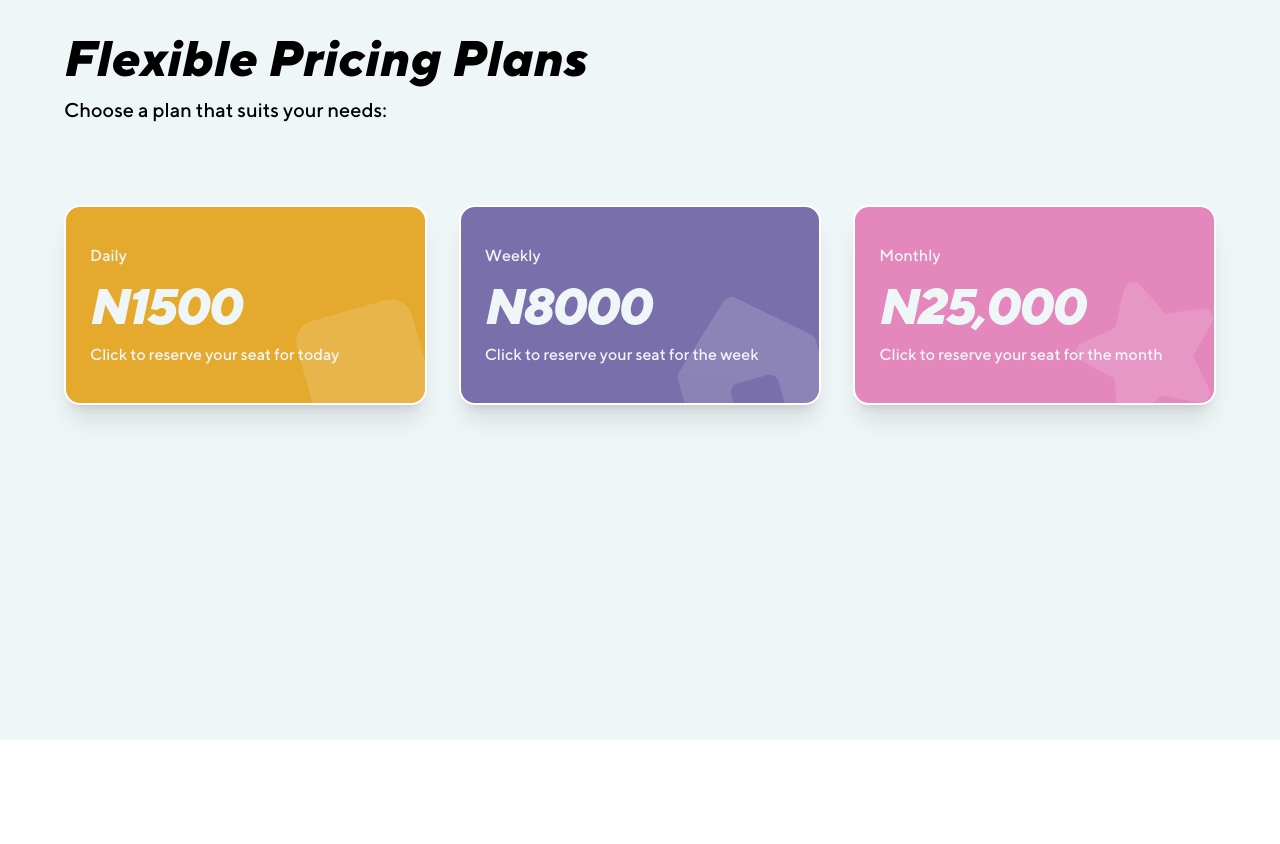
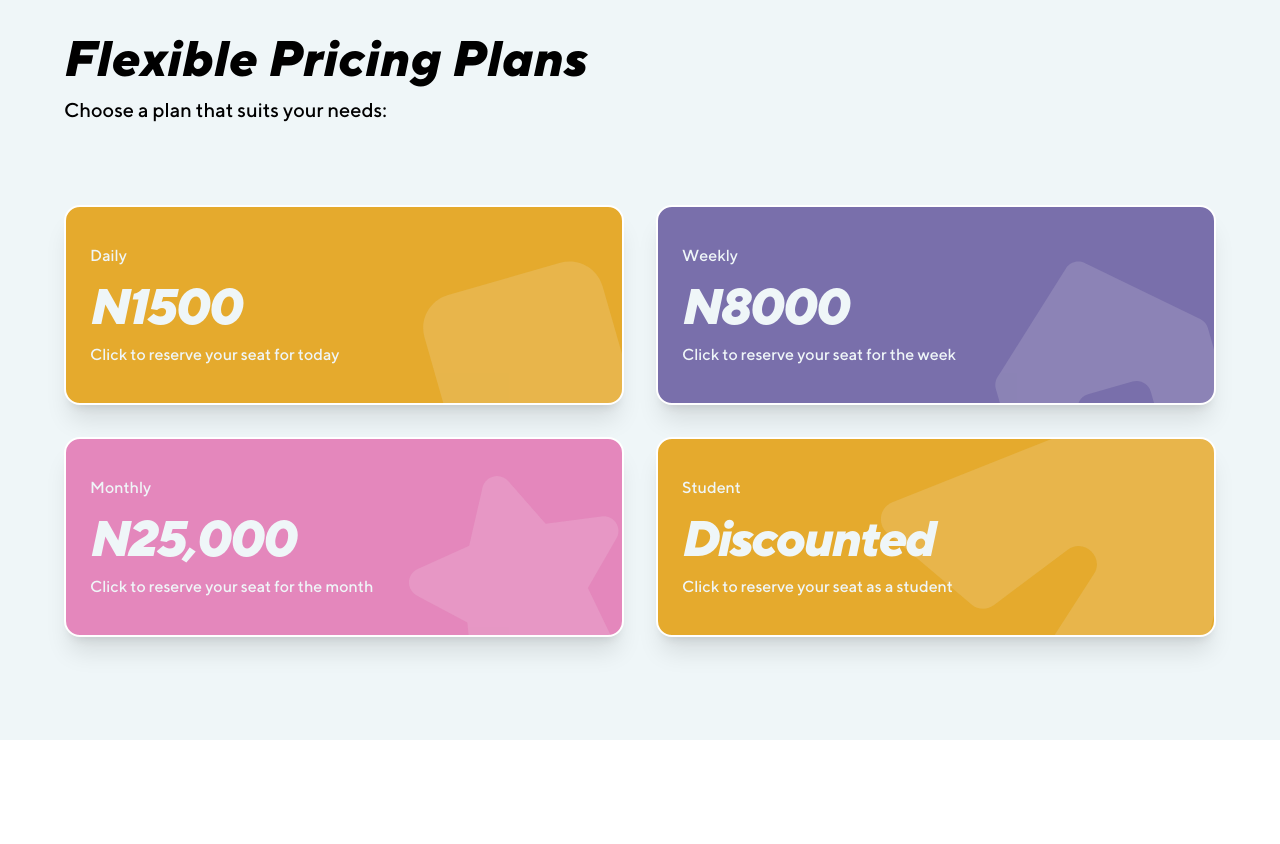
Before and after one commit to Mayorkun27/buggyhub, a plain HTML site: page index.html in a window 1280 px wide. Shown: the part 1660-2504 px from the top of the page. Drawn offline with nearby package versions, Linux system fonts and the light colour scheme.

Commit message:
Implented tailwind cli

```diff
--- a/index.html
+++ b/index.html
@@ -3,8 +3,7 @@
 <head>
   <meta charset="UTF-8">
   <meta name="viewport" content="width=device-width, initial-scale=1.0">
-  <script src="https://cdn.tailwindcss.com"></script>
-  <link rel="stylesheet" href="style.css">
+  <link rel="stylesheet" href="main.css">
   <script>
     tailwind.config = {
       theme: {
@@ -128,14 +127,14 @@
   </section>
 
    <!-- Pricing -->
-  <section class="md:py-20 py-16 lg:h-screen" id="pricing">
+  <section class="md:py-20 py-16 lg:min-h-screen" id="pricing">
     <div class="made-container">
       <div class="md:pb-10 pb-6">
         <h1 class="md:text-[50px] text-[30px]">Flexible Pricing Plans</h1>
         <p class="text-[20px] pb-10">Choose a plan that suits your needs:</p>
       </div>
-      <div class="grid grid-cols-6 items-start justify-between gap-8 text-[#eff6f8]">
-        <div class="group relative overflow-hidden z-1 lg:col-span-2 md:col-span-3 col-span-6 bg-[#e5aa2d] hover:scale-105 transition-all rounded-2xl border-2 border-white shadow-xl flex items-center p-6 h-[200px]">
+      <div class="grid grid-cols-8 items-start justify-between gap-8 text-[#eff6f8]">
+        <div class="group relative overflow-hidden z-1 lg:col-span-4 md:col-span-4 col-span-8 bg-[#e5aa2d] hover:scale-105 transition-all rounded-2xl border-2 border-white shadow-xl flex items-center p-6 h-[200px]">
           <svg version="1.1" xmlns="http://www.w3.org/2000/svg" xmlns:xlink="http://www.w3.org/1999/xlink" x="0px" y="0px" width="200px" height="200px" viewBox="0 0 739.02 739.02" class="absolute right-0 -bottom-1/3 group-hover:scale-150 transistion-all duration-300 w-1/3 -rotate-[16deg] opacity-15" style="overflow:visible;enable-background:new 0 0 739.02 739.02;" xml:space="preserve">
             <defs></defs>
             <path class="st0" d="M602.02,739.02H137c-75.66,0-137-61.34-137-137V137C0,61.34,61.34,0,137,0h465.02c75.66,0,137,61.34,137,137
@@ -147,7 +146,7 @@
             <p class="md:text-base text-sm -leading-0.5">Click to reserve your seat for today</p>
           </div>
         </div>
-        <div class="group relative overflow-hidden z-1 lg:col-span-2 md:col-span-3 col-span-6 bg-[#796fab] hover:scale-105 transition-all  rounded-2xl border-2 border-white shadow-xl flex items-center p-6 h-[200px]">
+        <div class="group relative overflow-hidden z-1 lg:col-span-4 md:col-span-4 col-span-8 bg-[#796fab] hover:scale-105 transition-all  rounded-2xl border-2 border-white shadow-xl flex items-center p-6 h-[200px]">
           <svg version="1.1" xmlns="http://www.w3.org/2000/svg" xmlns:xlink="http://www.w3.org/1999/xlink" x="0px" y="0px" width="210px" height="210px" viewBox="0 0 634.84 604.3" class="absolute right-0 -bottom-1/3 group-hover:scale-150 transistion-all duration-300 w-2/5 -rotate-[16deg] opacity-15" style="overflow:visible;enable-background:new 0 0 634.84 604.3;" xml:space="preserve">
             <defs></defs>
             <path class="st0" d="M634.84,288.82V562c0,23.36-18.94,42.3-42.3,42.3H468.59c-23.36,0-42.3-18.94-42.3-42.3V419.14
@@ -161,7 +160,7 @@
             <p class="md:text-base text-sm -leading-0.5">Click to reserve your seat for the week</p>
           </div>
         </div>
-        <div class="group relative overflow-hidden z-1 lg:col-span-2 md:col-span-6 col-span-6 bg-[#e487bc] hover:scale-105 transition-all  rounded-2xl border-2 border-white shadow-xl flex items-center p-6 h-[200px]">
+        <div class="group relative overflow-hidden z-1 lg:col-span-4 md:col-span-4 col-span-8 bg-[#e487bc] hover:scale-105 transition-all  rounded-2xl border-2 border-white shadow-xl flex items-center p-6 h-[200px]">
           <svg xmlns="http://www.w3.org/2000/svg" x="0px" y="0px" width="410px" height="410px" viewBox="0 -15 100 100" class="absolute -right-[20%] -bottom-[80%] group-hover:scale-150 transistion-all duration-300 w-3/4 -rotate-[16deg] opacity-15" style="overflow:visible; enable-background:new 0 0 100 100;">
             <path class="st0" d="M50 7c1.5 0 2.8 0.9 3.4 2.3l5.8 12.3 13.5 2c1.5 0.2 2.7 1.2 3.1 2.6 0.4 1.4-0.1 2.9-1.2 3.8l-9.8 9.5 2.3 13.4c0.3 1.5-0.4 3-1.6 3.8-1.2 0.9-2.8 1-4 0l-12-6.3-12 6.3c-1.3 0.7-2.8 0.6-4 0-1.2-0.8-1.8-2.3-1.6-3.8l2.3-13.4-9.8-9.5c-1.1-1-1.6-2.5-1.2-3.8 0.4-1.4 1.6-2.4 3.1-2.6l13.5-2L46.6 9.3C47.2 7.9 48.5 7 50 7z" />
           </svg>
@@ -169,6 +168,21 @@
             <span>Monthly</span>
             <h1 class="md:text-[50px] text-[45px] tracking-tighter">N25,000</h1>
             <p class="md:text-base text-sm -leading-0.5">Click to reserve your seat for the month</p>
+          </div>
+        </div>
+        <div class="group relative overflow-hidden z-1 lg:col-span-4 md:col-span-4 col-span-8 bg-[#e5aa2d] hover:scale-105 transition-all  rounded-2xl border-2 border-white shadow-xl flex items-center p-6 h-[200px]">
+          <svg version="1.1" xmlns="http://www.w3.org/2000/svg" xmlns:xlink="http://www.w3.org/1999/xlink" x="0px" y="0px" width="410px" height="410px" viewBox="0 0 1054.35 916.89" class="absolute -right-[20%] -bottom-[80%] group-hover:scale-150 transistion-all duration-300 w-3/4 -rotate-[16deg] opacity-15" style="overflow:visible;enable-background:new 0 0 1054.35 916.89;" xml:space="preserve">
+            <style type="text/css">.st0{fill:#F3F3F3;}</style>
+            <defs></defs>
+            <path class="st0" d="M494.17,896.51L307.35,616.49c-12.75-19.12-9.37-44.72,7.91-59.87l165.98-145.49
+            c38.43-33.68,1.19-95.47-46.54-77.24l-217.57,83.11c-19.98,7.63-42.58,0.42-54.45-17.37L7.76,167.45
+            c-19.18-28.75-0.84-67.57,33.55-71l962.58-96.2c37.13-3.71,62.88,36.15,44.23,68.47L571.95,893.98
+            C554.98,923.4,513.02,924.76,494.17,896.51z"></path>
+          </svg>
+          <div class="relative z-1">
+            <span>Student</span>
+            <h1 class="md:text-[50px] text-[45px] tracking-tighter">Discounted</h1>
+            <p class="md:text-base text-sm -leading-0.5">Click to reserve your seat as a student</p>
           </div>
         </div>
       </div>
--- a/style.css
+++ b/style.css
@@ -1,6 +1,4 @@
-@tailwind base;
-@tailwind components;
-@tailwind utilities;
+@import "tailwindcss";
 
 @font-face {
     font-family: 'Ttnorm';
```
Also changed, not shown: main.css (added).
